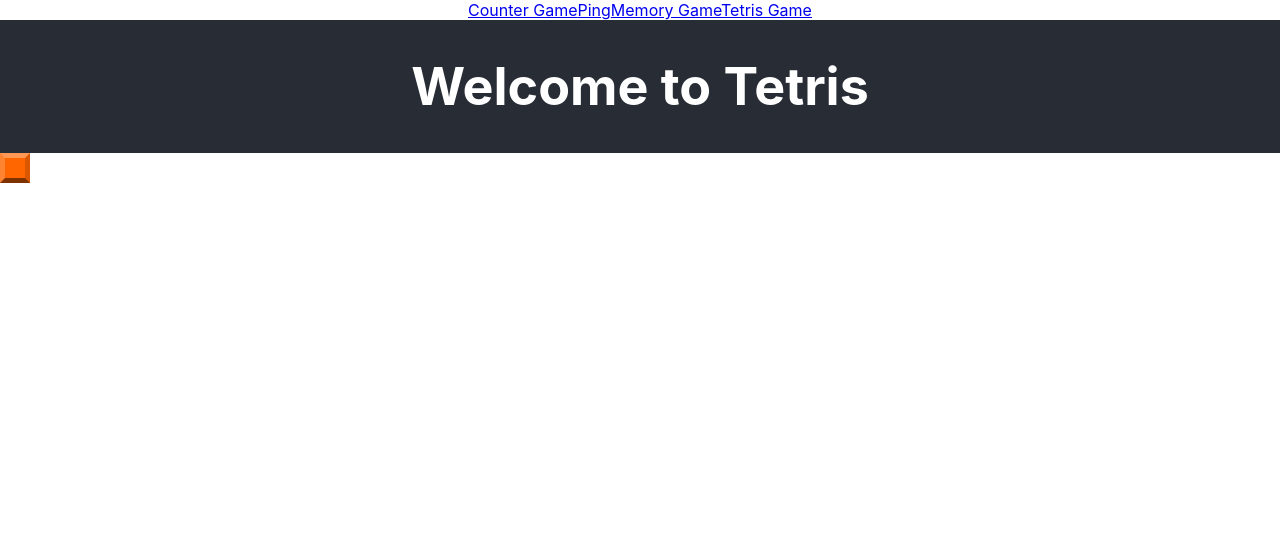
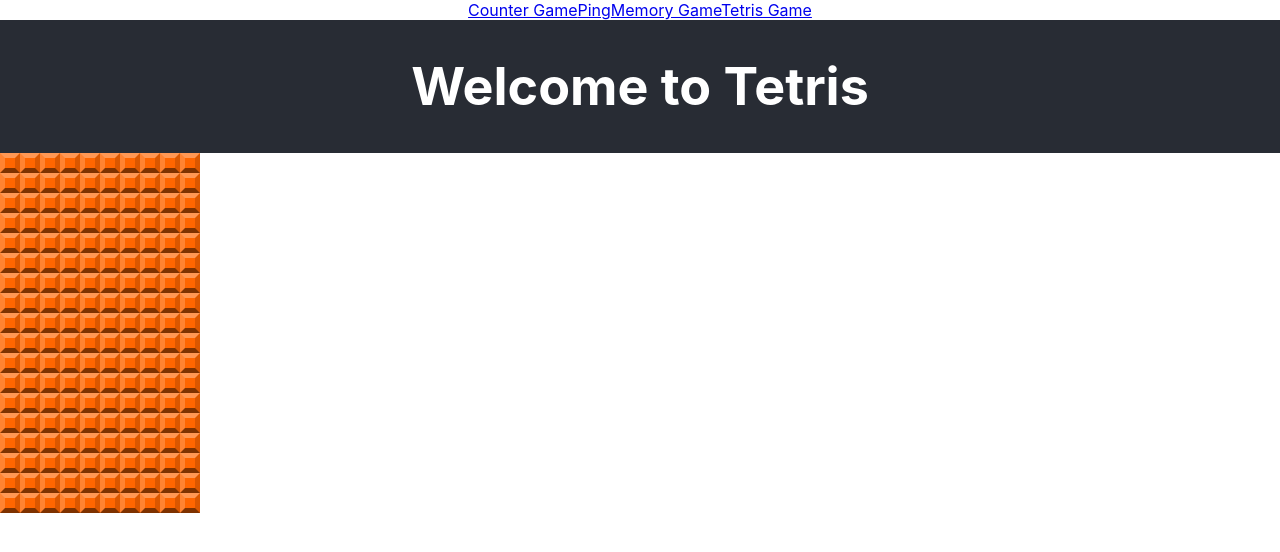
Before and after one commit to DigitalCraftsStudents/dev-arcade, a React (Create React App) app in the folder client/: page /tetris in a window 1280 px wide. Shown: the top 552 px of the page. Built offline with nearby package versions, Linux system fonts and the light colour scheme.

Commit message:
added board

```diff
--- /dev/null
+++ b/client/src/games/tetris/components/GridBoard.js
@@ -0,0 +1,20 @@
+import React from "react";
+import GridSquare from "./GridSquare";
+
+// Represents a 10 x 18 grid of grid squares
+
+export default function GridBoard(props) {
+  // generates an array of 18 rows, each containing 10 GridSquares.
+
+  const grid = [];
+  for (let row = 0; row < 18; row++) {
+    grid.push([]);
+    for (let col = 0; col < 10; col++) {
+      grid[row].push(<GridSquare key={`${col}${row}`} color="1" />);
+    }
+  }
+
+  // The components generated in makeGrid are rendered in div.grid-board
+
+  return <div className="grid-board">{grid}</div>;
+}
--- a/client/src/games/tetris/css/tetris.css
+++ b/client/src/games/tetris/css/tetris.css
@@ -87,3 +87,14 @@
   border-right-color: var(--border-right-color);
   border-bottom-color: var(--border-bottom-color);
 }
+
+* {
+  box-sizing: border-box;
+}
+
+.grid-board {
+  display: grid;
+  grid-template-columns: repeat(var(--cols), var(--tile-size));
+  grid-gap: 0;
+  align-self: flex-start;
+}
--- a/client/src/games/tetris/tetris.js
+++ b/client/src/games/tetris/tetris.js
@@ -2,7 +2,7 @@
 import { Provider } from 'react-redux';
 import { store } from './store';
 
-import GridSquare from './components/GridSquare.js';
+import GridBoard from './components/GridBoard';
 
 import './css/tetris.css'
 
@@ -12,7 +12,7 @@
       <header className="App-header">
         <h1>Welcome to Tetris</h1>
       </header>
-      <GridSquare color="1" />
+      <GridBoard />
     </div>
 
 );
```
Also changed, not shown: 1 other file (tests, documents, lock files or other folders).
